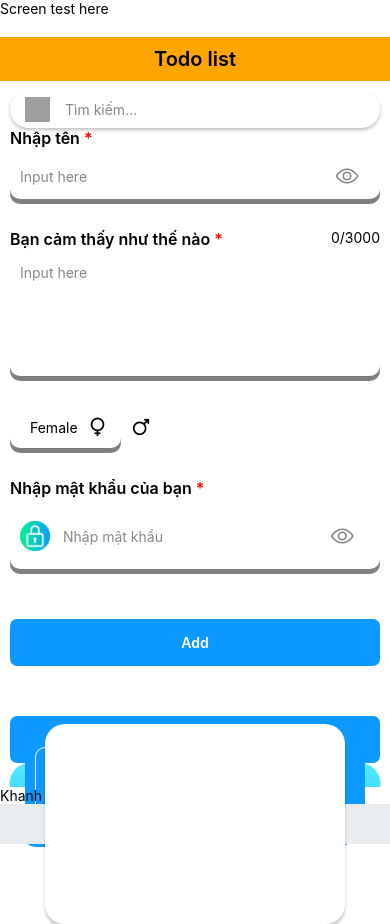
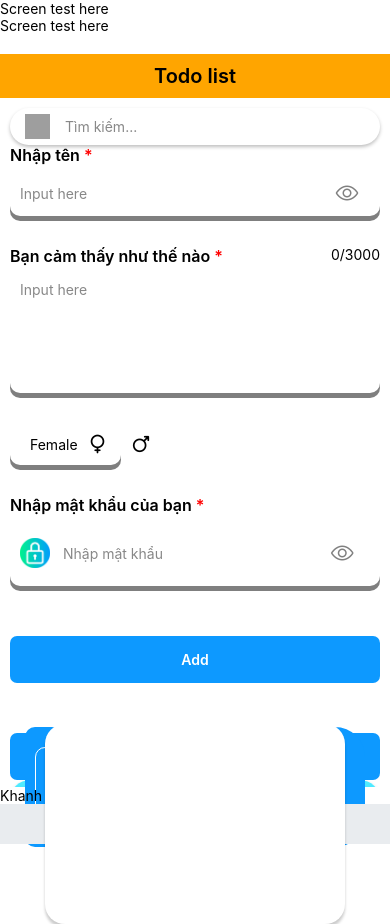
Before and after one commit to langgomxike/app.langgomedu, a React Native app: screen / in a window 390 px wide. Built offline with nearby package versions, Linux system fonts and the light colour scheme; grey boxes are pictures that could not be loaded.

Commit message:
create commit

```diff
--- a/src/views/screens/DuTest.tsx
+++ b/src/views/screens/DuTest.tsx
@@ -4,6 +4,7 @@ export default function DuTestScreen() {
   return (
     <>
       <Text>Screen test here</Text>
+      <Text>Screen test here</Text>
     </>
   );
 }
```
